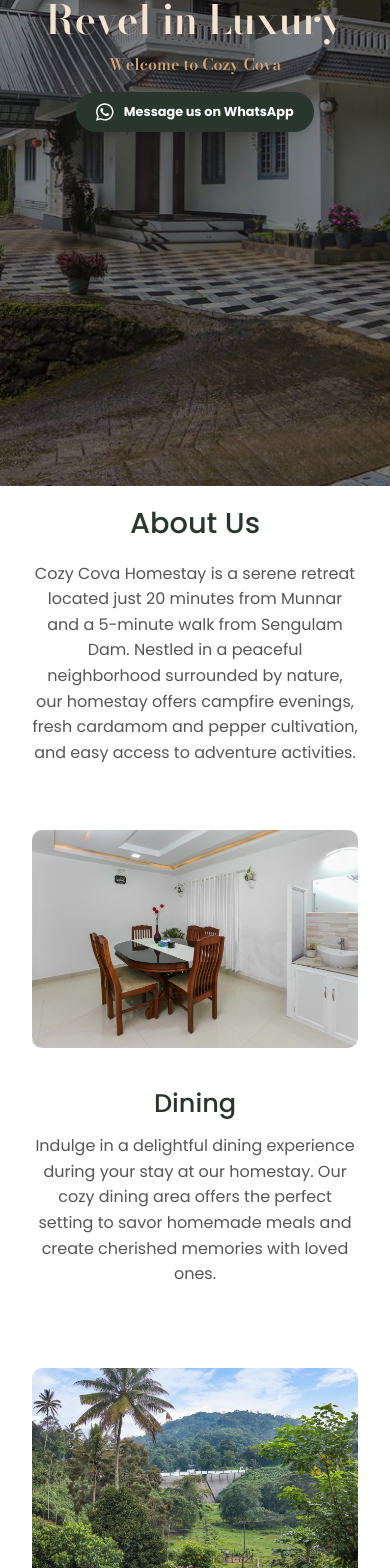
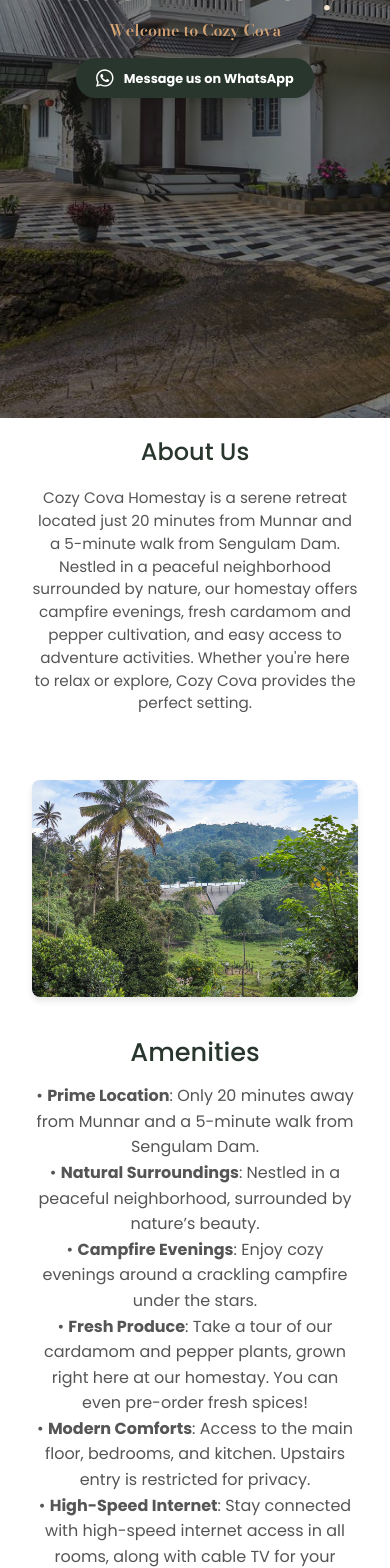
Before and after one commit to vaisakh49/cozycova, a React (Vite) app: page / in a window 390 px wide. Shown: the part 432-2000 px from the top of the page. Built offline with nearby package versions, Linux system fonts and the light colour scheme.

Commit message:
about section updated

```diff
--- a/package.json
+++ b/package.json
@@ -16,16 +16,13 @@
     "@fortawesome/react-fontawesome": "^0.2.2",
     "@react-google-maps/api": "^2.20.3",
     "bootstrap": "^5.3.3",
-    "leaflet": "^1.9.4",
     "react": "^18.3.1",
     "react-bootstrap": "^2.10.5",
     "react-dom": "^18.3.1",
-    "react-leaflet": "^4.2.1",
     "react-router-dom": "^6.28.0"
   },
   "devDependencies": {
     "@eslint/js": "^9.13.0",
-    "@types/leaflet": "^1.9.14",
     "@types/react": "^18.3.12",
     "@types/react-dom": "^18.3.1",
     "@vitejs/plugin-react": "^4.3.3",
@@ -35,7 +32,6 @@
     "eslint-plugin-react-refresh": "^0.4.14",
     "globals": "^15.11.0",
     "postcss": "^8.4.49",
-    "tailwindcss": "^3.4.15",
     "typescript": "~5.6.2",
     "typescript-eslint": "^8.11.0",
     "vite": "^5.4.10"
--- a/src/components/AboutSection.css
+++ b/src/components/AboutSection.css
@@ -97,3 +97,36 @@
     margin-top: 15px;
   }
 }
+
+/* Extra Small Devices (Mobile Phones) */
+@media (max-width: 576px) {
+  .about-heading h4 {
+    font-size: 1.5rem; /* Smaller heading for very small screens */
+  }
+
+  .about-content p {
+    font-size: 0.95rem; /* Slightly smaller font size for mobile */
+    line-height: 1.5; /* Adjust line height for better fitting */
+    margin-bottom: 20px; /* Ensure good space at the bottom */
+  }
+
+  .about-section-row {
+    flex-direction: column;
+    text-align: center;
+  }
+
+  .about-text {
+    width: 100%;
+  }
+
+  .about-image {
+    width: 100%;
+    margin-top: 15px;
+  }
+
+  /* Image Styling */
+  .about-image img {
+    border-radius: 8px; /* Slightly smaller border radius for images */
+    box-shadow: 0 4px 6px rgba(0, 0, 0, 0.1); /* Less pronounced shadow for small screens */
+  }
+}
--- a/src/components/AboutSection.tsx
+++ b/src/components/AboutSection.tsx
@@ -1,6 +1,5 @@
 import React from "react";
 import "./AboutSection.css";
-import dining from "../assets/gallery/dining-1.jpg";
 import amenities from "../assets/gallery/dam-view.jpg";
 import activities from "../assets/gallery/activities.png";
 import relaxation from "../assets/gallery/relaxation.jpg";
@@ -8,28 +7,22 @@ import relaxation from "../assets/gallery/relaxation.jpg";
 const AboutSection: React.FC = () => {
   const sections = [
     {
-      title: "Dining",
-      content:
-        "Indulge in a delightful dining experience during your stay at our homestay. Our cozy dining area offers the perfect setting to savor homemade meals and create cherished memories with loved ones.",
-      image: dining, // Replace with actual image paths
-    },
-    {
       title: "Amenities",
       content:
-        "- Located just 20 minutes from Munnar\n- Sengulam Dam is a 5-minute walk away\n- Enjoy cozy campfire evenings\n- Surrounded by nature, in a peaceful neighborhood\n- Cardamom and pepper plants cultivated on-site (Make a pre-order to get fresh spices!)\n- Main floor, bedroom, and kitchen access; upstairs entry is restricted\n- Cable TV and high-speed internet access in rooms",
-      image: amenities, // Replace with actual image path
+        "• <strong>Prime Location</strong>: Only 20 minutes away from Munnar and a 5-minute walk from Sengulam Dam.<br />• <strong>Natural Surroundings</strong>: Nestled in a peaceful neighborhood, surrounded by nature’s beauty.<br />• <strong>Campfire Evenings</strong>: Enjoy cozy evenings around a crackling campfire under the stars.<br />• <strong>Fresh Produce</strong>: Take a tour of our cardamom and pepper plants, grown right here at our homestay. You can even pre-order fresh spices!<br />• <strong>Modern Comforts</strong>: Access to the main floor, bedrooms, and kitchen. Upstairs entry is restricted for privacy.<br />• <strong>High-Speed Internet</strong>: Stay connected with high-speed internet access in all rooms, along with cable TV for your entertainment.",
+      image: amenities,
     },
     {
       title: "Activities",
       content:
-        "Our homestay offers exciting adventure activities and experiences that can be arranged with discounts:\n- Ziplining\n- Hot air balloon rides\n- Off-road jeep trekking\n- Traditional Kathakali and Kalaripayattu performances\n- Discounted tickets for Dream Valley and Wonder Valley Adventure Parks\n\nPlease contact us to pre-book these activities and enjoy an unforgettable experience.",
-      image: activities, // Replace with actual image path
+        "Our homestay offers a range of exciting adventure activities that you can book with discounts. Whether you’re into nature walks, exploring nearby landmarks, or enjoying quiet evenings, we can arrange these experiences for you. Please contact us to pre-book these activities and make your stay even more memorable.",
+      image: activities,
     },
     {
       title: "100% Satisfaction and Relaxation Guaranteed",
       content:
-        "Whether this is your first visit, or you have been a guest many times, we want your experience to be excellent. Our staff is always available to help with any questions or concerns you may have.",
-      image: relaxation, // Replace with actual image path
+        "Whether this is your first visit or you've been here many times, we are dedicated to making your experience outstanding. Our friendly staff is always ready to assist with any questions or concerns you may have. Rest assured, your satisfaction is our top priority.",
+      image: relaxation,
     },
   ];
 
@@ -46,7 +39,8 @@ const AboutSection: React.FC = () => {
             Munnar and a 5-minute walk from Sengulam Dam. Nestled in a peaceful
             neighborhood surrounded by nature, our homestay offers campfire
             evenings, fresh cardamom and pepper cultivation, and easy access to
-            adventure activities.
+            adventure activities. Whether you're here to relax or explore, Cozy
+            Cova provides the perfect setting.
           </p>
         </div>
       </div>
@@ -65,7 +59,7 @@ const AboutSection: React.FC = () => {
             </div>
             <div className="about-text">
               <h4>{section.title}</h4>
-              <p>{section.content}</p>
+              <p dangerouslySetInnerHTML={{ __html: section.content }} />
             </div>
           </div>
         ))}
--- a/src/components/ActivitiesSection.tsx
+++ b/src/components/ActivitiesSection.tsx
@@ -12,6 +12,12 @@ import campfireImg from "../assets/activities/campfire.jpg"; // Add this image
 
 const activities = [
   {
+    title: "Off-Road Jeep Trekking",
+    description:
+      "Explore rugged terrains and hidden trails with exciting off-road jeep adventures.",
+    image: jeepTrekkingImg,
+  },
+  {
     title: "Ziplining",
     description:
       "Feel the adrenaline rush as you zip through lush green landscapes, surrounded by breathtaking views.",
@@ -22,12 +28,6 @@ const activities = [
     description:
       "Soar high above the hills and enjoy a panoramic view of the stunning Munnar region.",
     image: hotAirBalloonImg,
-  },
-  {
-    title: "Off-Road Jeep Trekking",
-    description:
-      "Explore rugged terrains and hidden trails with exciting off-road jeep adventures.",
-    image: jeepTrekkingImg,
   },
   {
     title: "Kathakali and Kalaripayattu Performances",
--- a/src/components/MapSection.css
+++ b/src/components/MapSection.css
@@ -1,15 +1,33 @@
 .map-section {
-  margin-top: 40px;
   text-align: center;
+  margin: 2rem 0;
 }
 
-.map-container {
+.map-title {
+  font-size: 1.5rem;
+  margin-bottom: 1rem;
+  font-weight: bold;
+}
+
+.map-container iframe {
+  border-radius: 10px;
+  box-shadow: 0 4px 6px rgba(0, 0, 0, 0.1);
   width: 100%;
   height: 400px;
 }
 
-.map-section h4 {
-  font-size: 2rem;
-  margin-bottom: 20px;
-  color: #333;
+@media (max-width: 768px) {
+  .map-title {
+    font-size: 1.2rem;
+  }
+
+  .map-container iframe {
+    height: 300px;
+  }
 }
+
+@media (max-width: 576px) {
+  .map-container iframe {
+    height: 250px;
+  }
+}
--- a/src/components/MapSection.tsx
+++ b/src/components/MapSection.tsx
@@ -1,45 +1,20 @@
 import React from "react";
-import { MapContainer, TileLayer, Marker, Popup } from "react-leaflet";
-import L from "leaflet";
-import "leaflet/dist/leaflet.css";
-
 import "./MapSection.css";
 
-// Define the props type
-interface MapSectionProps {
-  centerCoordinates: [number, number];
-  zoomLevel: number;
-  title: string;
-  popupContent: string;
-}
-
-const MapSection: React.FC<MapSectionProps> = ({
-  centerCoordinates,
-  zoomLevel,
-  title,
-  popupContent,
-}) => {
+const MapSection: React.FC = () => {
   return (
     <div className="map-section">
-      <h4>{title}</h4>
+      <h4 className="map-title">Find Us on Google Maps</h4>
       <div className="map-container">
-        <MapContainer
-          center={centerCoordinates}
-          zoom={zoomLevel}
-          scrollWheelZoom={false}
-          style={{ height: "400px", width: "100%" }}
-        >
-          <TileLayer
-            url="https://{s}.tile.openstreetmap.org/{z}/{x}/{y}.png"
-            attribution='&copy; <a href="https://www.openstreetmap.org/copyright">OpenStreetMap</a> contributors'
-          />
-          <Marker
-            position={centerCoordinates}
-            icon={L.icon({ iconUrl: "/images/marker-icon.png" })}
-          >
-            <Popup>{popupContent}</Popup>
-          </Marker>
-        </MapContainer>
+        <iframe
+          src="https://www.google.com/maps/embed?pb=!1m18!1m12!1m3!1d5718.047193444153!2d77.02945375486601!3d10.01334961366641!2m3!1f0!2f0!3f0!3m2!1i1024!2i768!4f13.1!3m3!1m2!1s0x3b07990031763281%3A0xab5dcc8a69b0f352!2sCozy%20cova!5e1!3m2!1sen!2sin!4v1732486279212!5m2!1sen!2sin"
+          width="100%"
+          height="400"
+          style={{ border: 0 }}
+          allowFullScreen
+          loading="lazy"
+          referrerPolicy="no-referrer-when-downgrade"
+        ></iframe>
       </div>
     </div>
   );
--- a/src/components/WhatsAppButton.tsx
+++ b/src/components/WhatsAppButton.tsx
@@ -4,7 +4,7 @@ import { faWhatsapp } from "@fortawesome/free-brands-svg-icons";
 // import "./WhatsAppButton.css";
 
 const WhatsAppButton: React.FC = () => {
-  const phoneNumber = "+919567722133"; // Replace with your WhatsApp number
+  const phoneNumber = "+919074561930"; // Replace with your WhatsApp number
   const message = "Hello! I'm interested in booking your homestay."; // Optional preset message
 
   const whatsappURL = `https://wa.me/${phoneNumber}?text=${encodeURIComponent(
--- a/src/pages/Home.css
+++ b/src/pages/Home.css
@@ -1,7 +1,7 @@
 /* Full-Page Hero Section */
 .hero {
   position: relative;
-  height: 100vh;
+  height: 92vh;
   background: url("../assets/gallery/home-side-2.jpg") no-repeat center
     center/cover; /* Add your background image here */
 }
--- a/src/pages/Home.tsx
+++ b/src/pages/Home.tsx
@@ -23,12 +23,7 @@ const Home: React.FC = () => {
       <Container>
         <AboutHomestay />
         <ActivitiesSection />
-        <MapSection
-          centerCoordinates={[10.1185, 77.0603]} // Coordinates for Munnar (example)
-          zoomLevel={13}
-          title="Find Us on the Map"
-          popupContent="Cozy Cova Homestay, 20 minutes from Munnar, 5-minute walk to Sengulam Dam."
-        />
+        <MapSection />
         {/* <MyMapComponent /> */}
         {/* <PartnersSection /> */}
       </Container>
```
Also changed, not shown: 1 other file (tests, documents, lock files or other folders).
